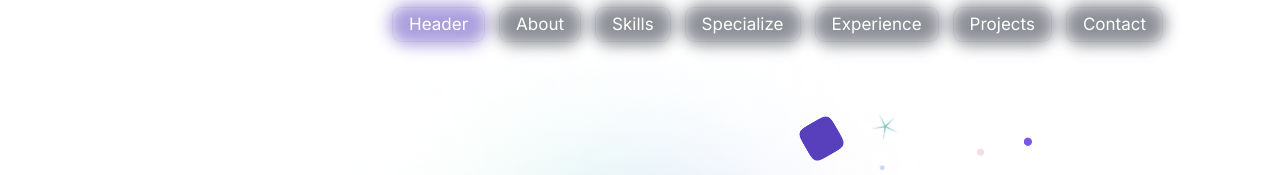
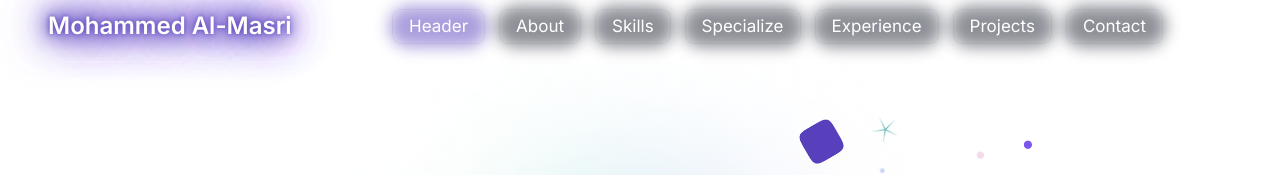
Before and after one commit to Mohammad-Masri/portfolio, a Next.js app: page / in a window 1280 px wide. Shown: the top 175 px of the page. Built offline with nearby package versions, Linux system fonts and the light colour scheme; some icons are missing.

Commit message:
FIX | full name is not found anymore

```diff
--- a/src/app/sections/contact/index.tsx
+++ b/src/app/sections/contact/index.tsx
@@ -33,7 +33,7 @@ export default function Contact() {
           </Link>
           <Link
             href="/assets/pdf/resume.pdf"
-            download={`${DATA.PROFILE.fullName}_${DATA.PROFILE.position}_Resume.pdf`}
+            download={`${DATA.PROFILE.firstName} ${DATA.PROFILE.lastName}_${DATA.PROFILE.position}_Resume.pdf`}
             target="_blank"
             className="bg-[#1D2130] dark:bg-white px-6 py-2 rounded-lg text-white dark:text-[#242A41] flex flex-row gap-5 justify-center items-center"
           >
--- a/src/components/navbar/index.tsx
+++ b/src/components/navbar/index.tsx
@@ -14,7 +14,7 @@ export default function Navbar() {
       <div className="py-2 px-6 lg:px-12 flex flex-row items-center justify-between">
         <h1 className="hidden lg:flex text-[#242A41] text-[24px] font-semibold transform duration-200 ease-in-out hover:rotate-[360deg]">
           <NeonText
-            text={DATA.PROFILE.fullName}
+            text={`${DATA.PROFILE.firstName} ${DATA.PROFILE.lastName}`}
             textColors={["#FFF"]}
             shadowColors={[
               "#583FBC",
```
